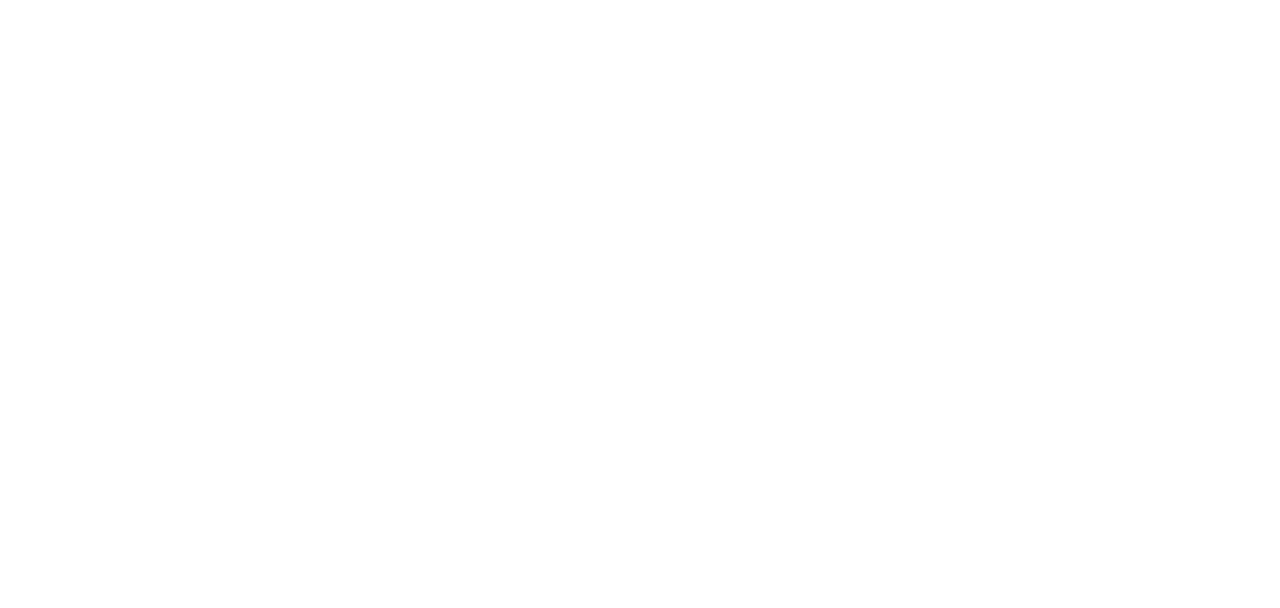
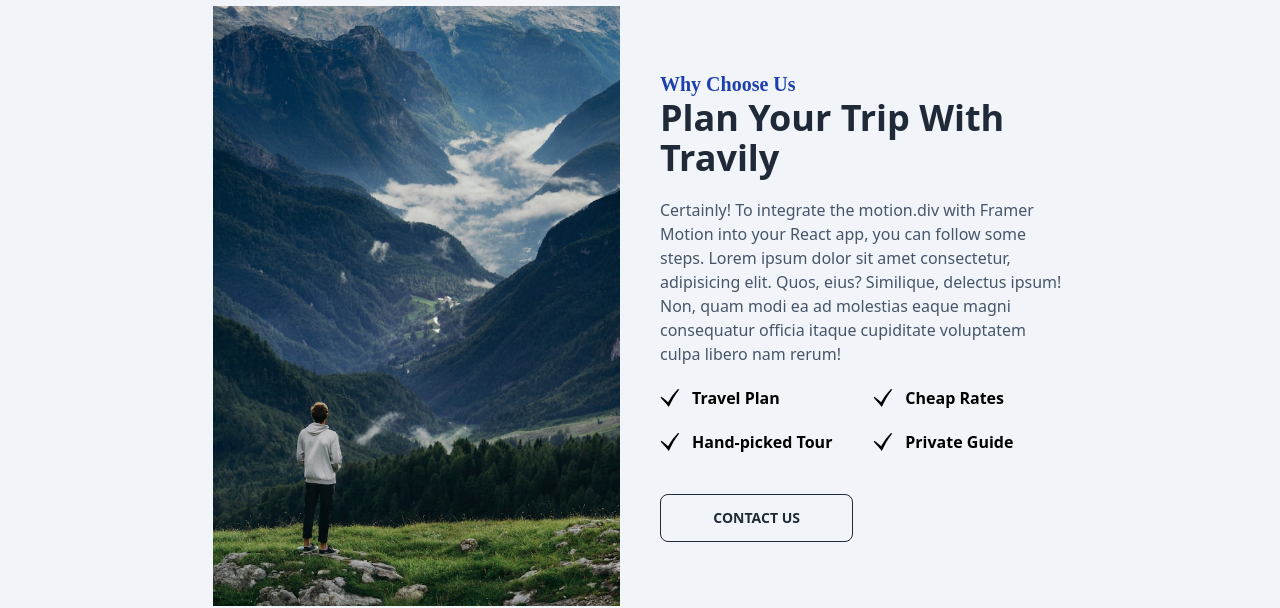
Before and after one commit to Ahana-Nandi-Tultul/Travel_Web_App, a React (Vite) app: page / in a window 1280 px wide. Shown: the part 946-1554 px from the top of the page. Before the commit the page ends 872 px from the top, so only its background shows below. Built offline with nearby package versions, Linux system fonts and the light colour scheme; no server answers; a web font is replaced by a local one.

Commit message:
add contact us to home

```diff
--- a/src/pages/Home/Category/Category.jsx
+++ b/src/pages/Home/Category/Category.jsx
@@ -12,7 +12,7 @@
     return (
         <div className='bg-slate-100 py-20 rounded-lg'>
 
-            <div className='w-10/12 mx-auto text-center b'>
+            <div className='w-10/12 mx-auto text-center'>
                 <SectionTitle heading="Browse By Category" subheading = "Pick A Tour Type"></SectionTitle>
                 <div className="grid md:grid-cols-6 grid-cols-2 mt-10 gap-4">
                     {
--- /dev/null
+++ b/src/pages/Home/Contact/Contact.jsx
@@ -0,0 +1,44 @@
+import React from 'react';
+import contactImage from '../../../assets/contact.jpg';
+import SectionTitle from '../../../components/SectionTitle';
+import { GiCheckMark } from "react-icons/gi";
+
+const Contact = () => {
+    return (
+        <div className='bg-slate-100 py-20 rounded-lg'>
+            <div className='w-8/12 mx-auto grid grid-cols-1 md:grid-cols-2 gap-10 items-center'>
+                <div className='h-[600px]'>
+                    <img src={contactImage} alt="" className='h-full w-full' />
+                </div>
+                <div>
+                    <SectionTitle heading = "Why Choose Us" subheading="Plan Your Trip With Travily"></SectionTitle>
+                    <p className='text-slate-600 mt-5'>Certainly! To integrate the motion.div with Framer Motion into your React app, you can follow some steps.
+                        Lorem ipsum dolor sit amet consectetur, adipisicing elit. Quos, eius? Similique, delectus ipsum! Non, quam modi ea ad molestias
+                        eaque magni consequatur officia itaque cupiditate voluptatem culpa libero nam rerum!
+                    </p>
+                    <div className='grid grid-cols-2 gap-5 text-black mt-5'>
+                        <div className='flex items-center gap-3'>
+                            <GiCheckMark className='h-5 w-5'/>
+                            <h6 className='font-bold'>Travel Plan</h6>
+                        </div>
+                        <div className='flex items-center gap-3'>
+                            <GiCheckMark className='h-5 w-5'/>
+                            <h6 className='font-bold'>Cheap Rates</h6>
+                        </div>
+                        <div className='flex items-center gap-3'>
+                            <GiCheckMark className='h-5 w-5'/>
+                            <h6 className='font-bold'>Hand-picked Tour</h6>
+                        </div>
+                        <div className='flex items-center gap-3'>
+                            <GiCheckMark className='h-5 w-5'/>
+                            <h6 className='font-bold'>Private Guide</h6>
+                        </div>
+                        <button className="btn btn-outline mt-5">Contact Us</button>
+                    </div>
+                </div>
+            </div>
+        </div>
+    );
+};
+
+export default Contact;
--- a/src/pages/Home/Home/Home.jsx
+++ b/src/pages/Home/Home/Home.jsx
@@ -1,12 +1,14 @@
 import React from 'react';
 import Banner from '../Banner/Banner';
 import Category from '../Category/Category';
+import Contact from '../Contact/Contact';
 
 const Home = () => {
     return (
         <div>
             <Banner></Banner>
             <Category></Category>
+            <Contact></Contact>
         </div>
     );
 };
```
Also changed, not shown: src/assets/contact.jpg (added).
